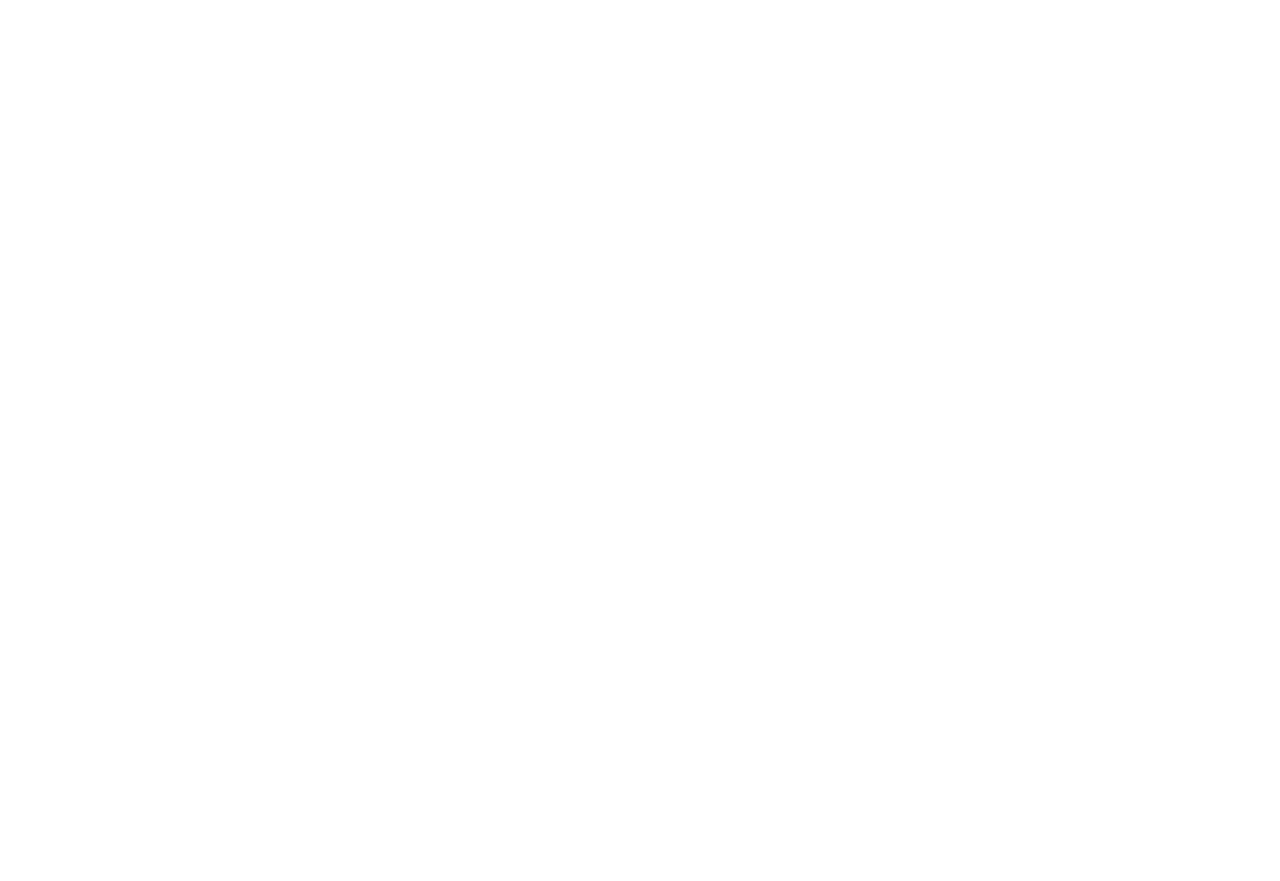
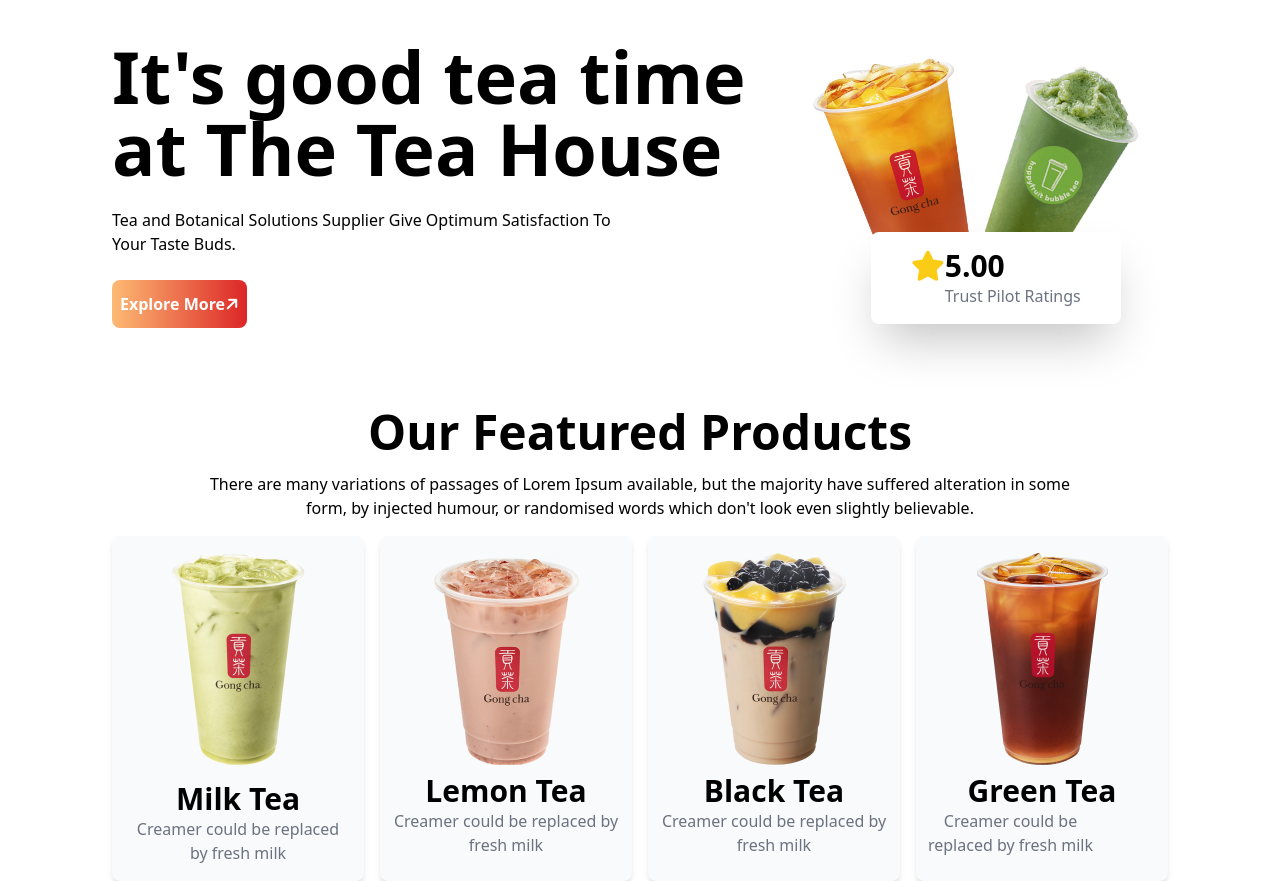
Before and after one commit to tajmirahman/tea-house, a plain HTML site: page index.html in a window 1280 px wide. Before the commit the page ends 800 px from the top, so only its background shows below. Drawn offline with nearby package versions, Linux system fonts and the light colour scheme.

Commit message:
tea product

```diff
--- a/index.html
+++ b/index.html
@@ -11,8 +11,8 @@
 
     <style>
         .font-manrope {
-        font-family: "Manrope", serif;
-      }
+            font-family: "Manrope", serif;
+        }
     </style>
 
     <!-- Font assowme cdn -->
@@ -37,6 +37,88 @@
 
 <body>
 
+        <!-- Main content -->
+    <main class="max-w-screen-xl mx-auto px-16 lg:px-28">
+
+        <!-- Banner content start here -->
+        <div class="pt-10 mb-20 lg:flex md:flex">
+            <div>
+                <h1 class="text-4xl md:text-7xl font-bold ">It's good
+                    tea time at The Tea House</h1><br>
+                <p class="w-3/4">Tea and Botanical Solutions Supplier Give Optimum Satisfaction To Your Taste Buds.</p><br>
+                <button class="bg-gradient-to-r from-orange-300 to-red-600 py-3 px-2 rounded-lg font-bold text-white ">Explore More<i
+                        class="fa-solid fa-arrow-right -rotate-45"></i></button>
+            </div>
+
+            <div class="relative">
+                <div>
+                    <img class="w-full" src="images/banner.png" alt="">
+                </div>
+
+
+                <div class="absolute flex bg-white shadow-2xl px-2 py-2 md:px-10 lg:py-4 rounded-lg top-24 md:top-32 lg:top-48 lg:left-16">
+                    <div class="text-yellow-400  text-3xl"><i class="fa-solid fa-star "></i></div>
+                    <div>
+                        <h3 class="text-3xl font-bold">5.00</h3>
+
+                        <p class="text-gray-500">Trust Pilot Ratings</p>
+                    </div>
+                </div>
+            </div>
+        </div>
+
+        <!-- our feature product section -->
+     <section>
+        <div>
+            <h2 class="text-5xl font-bold text-center">Our Featured Products</h2>
+            <p class="mt-4 mb-4 text-center max-w-4xl mx-auto">There are many variations of passages of Lorem Ipsum available, but the majority have suffered alteration in some form, by injected humour, or randomised words which don't look even slightly believable. </p>
+        </div>
+            <div class="grid grid-cols-1  md:grid-cols-2 lg:grid-cols-4 gap-4 text-center ">
+
+                <!-- over flow hidden means div theke kichu ber hoite caile ber hote parbe na -->
+                <div class="bg-gray-50 rounded-lg shadow-md overflow-hidden">
+                     <img class="mx-auto mt-4" src="images/tea-1.png" alt="">
+                    <div class="p-4">
+                        <h3 class="text-3xl font-bold">Milk Tea</h3>
+                        <p class="text-gray-500">Creamer could be replaced by fresh milk</p>
+                    </div>
+                </div>
+
+                <div class="bg-gray-50 rounded-lg shadow-md overflow-hidden">
+                    <img class="mx-auto mt-4" src="images/tea-2.png" alt="">
+                   <div class="pt-2">
+                       <h3 class="text-3xl font-bold">Lemon Tea</h3>
+                       <p class="text-gray-500">Creamer could be replaced by fresh milk</p>
+                   </div>
+               </div>
+
+               <div class="bg-gray-50 rounded-lg shadow-md overflow-hidden">
+                    <img class="mx-auto mt-4" src="images/tea-3.png" alt="">
+                    <div class="pt-2">
+                        <h3 class="text-3xl font-bold">Black Tea</h3>
+                        <p class="text-gray-500">Creamer could be replaced by fresh milk</p>
+                    </div>
+               </div>
+
+               <div class="bg-gray-50 rounded-lg shadow-md overflow-hidden">
+
+                       <img class="mx-auto mt-4" src="images/tea-4.png" alt="">
+
+                    <div class="pt-2">
+                        <h3 class="text-3xl font-bold">Green Tea</h3>
+                        <p class="text-gray-500 lg:w-3/4">Creamer could be replaced by fresh milk</p>
+                    </div>
+              </div>
+
+            </div>
+
+     </section>
+
+    </main>
+
+
+
+
 </body>
 
 </html>
```
